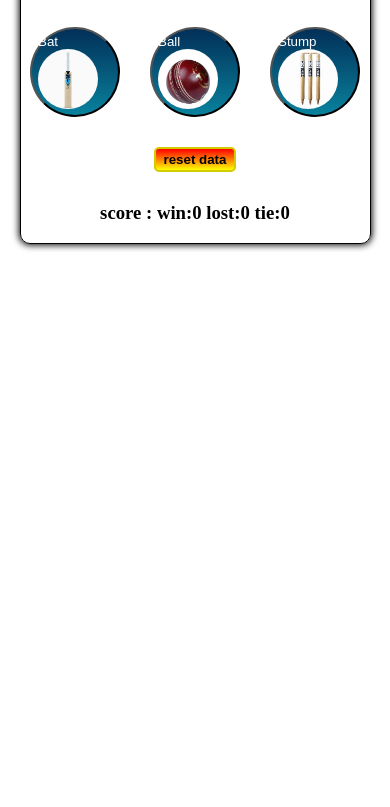
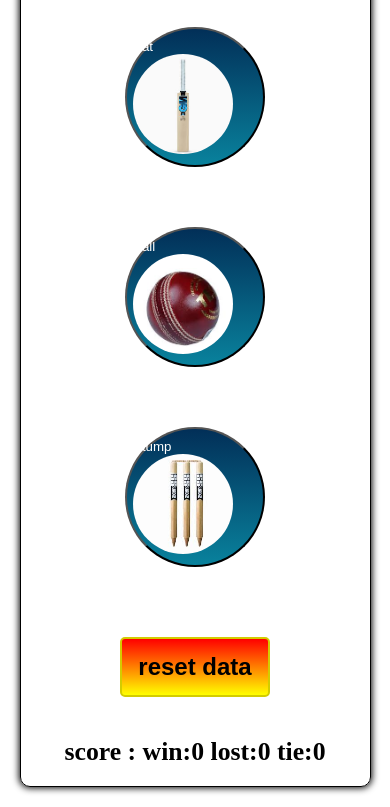
Before and after one commit to Kumkum777/cricket-Game, a plain HTML site: page index.html in a window 390 px wide. Shown: the part 104-911 px from the top of the page. Before the commit the page ends 844 px from the top, so only its background shows below. Drawn offline with Linux system fonts and the light colour scheme.

Commit message:
Add files via upload

```diff
--- a/index.html
+++ b/index.html
@@ -144,6 +144,55 @@
         text-align: center;
         flex-direction: column;
         color: rgb(0, 0, 0);
+      }
+      @media (max-width: 1200px) {
+        #buttons {
+          flex-direction: column; /* Stack items vertically */
+          align-items: center; /* Center them horizontally */
+          gap: 55px; /* Space between buttons */
+        }
+        #k {
+          height: 140px;
+          width: 140px;
+        }
+        #kk {
+          height: 140px;
+          width: 140px;
+        }
+        #kkk {
+          height: 140px;
+          width: 140px;
+        }
+        #bat {
+          height: 100px;
+          width: 100px;
+        }
+        #ball {
+          height: 100px;
+          width: 100px;
+        }
+        #stump {
+          height: 100px;
+          width: 100px;
+        }
+        #buttons {
+          gap: 60px;
+        }
+        #kkkk {
+          padding: 10px 16px;
+          height: 60px;
+          font-size: 24px;
+          width: 150px;
+          margin-top: 40px;
+          margin-bottom: 40px !important;
+        }
+        .result {
+          font-size: 22px;
+          display: flex;
+          text-align: center;
+          flex-direction: column;
+          color: rgb(0, 0, 0);
+        }
       }
     </style>
   </head>
```
